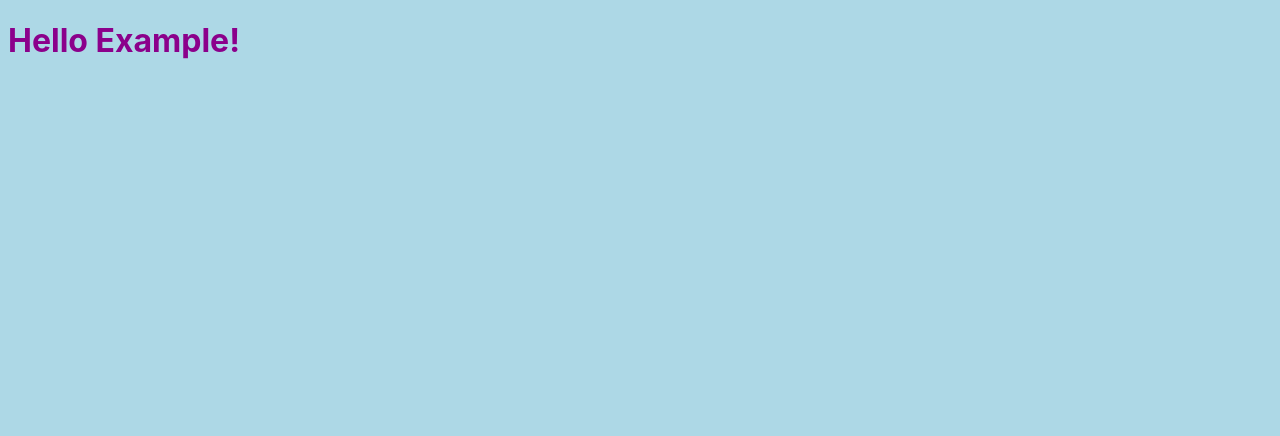
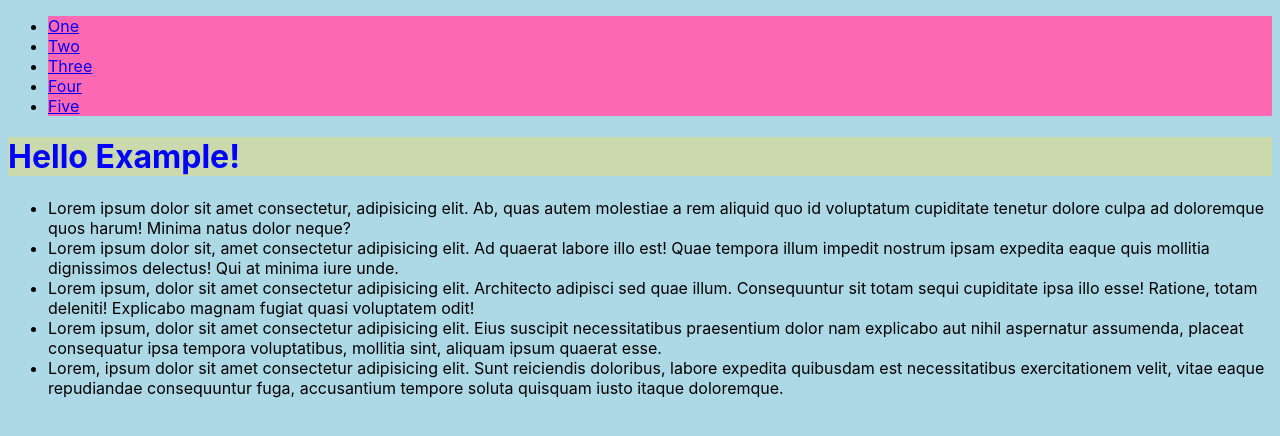
Before and after one commit to djfarly/example-website, a plain HTML site: page index.html in a window 1280 px wide. Drawn offline with Linux system fonts and the light colour scheme.

Commit message:
add things

```diff
--- a/index.html
+++ b/index.html
@@ -8,6 +8,47 @@
     <title>My Example Website</title>
   </head>
   <body>
-    <h1>Hello Example!</h1>
+    <header>
+      <ul>
+        <li class="item item1"><a href="#hallo-one">One</a></li>
+        <li class="item item2"><a href="#hallo-two">Two</a></li>
+        <li class="item item3"><a href="#hallo-three">Three</a></li>
+        <li class="item item4"><a href="#hallo-four">Four</a></li>
+        <li class="item item5"><a href="#hallo-five">Five</a></li>
+      </ul>
+    </header>
+    <main>
+      <h1>Hello Example!</h1>
+      <ul>
+        <li class="item001">
+          Lorem ipsum dolor sit amet consectetur, adipisicing elit. Ab, quas
+          autem molestiae a rem aliquid quo id voluptatum cupiditate tenetur
+          dolore culpa ad doloremque quos harum! Minima natus dolor neque?
+        </li>
+        <li class="item002">
+          Lorem ipsum dolor sit, amet consectetur adipisicing elit. Ad quaerat
+          labore illo est! Quae tempora illum impedit nostrum ipsam expedita
+          eaque quis mollitia dignissimos delectus! Qui at minima iure unde.
+        </li>
+        <li class="item003">
+          Lorem ipsum, dolor sit amet consectetur adipisicing elit. Architecto
+          adipisci sed quae illum. Consequuntur sit totam sequi cupiditate ipsa
+          illo esse! Ratione, totam deleniti! Explicabo magnam fugiat quasi
+          voluptatem odit!
+        </li>
+        <li class="item004">
+          Lorem ipsum, dolor sit amet consectetur adipisicing elit. Eius
+          suscipit necessitatibus praesentium dolor nam explicabo aut nihil
+          aspernatur assumenda, placeat consequatur ipsa tempora voluptatibus,
+          mollitia sint, aliquam ipsum quaerat esse.
+        </li>
+        <li class="item005">
+          Lorem, ipsum dolor sit amet consectetur adipisicing elit. Sunt
+          reiciendis doloribus, labore expedita quibusdam est necessitatibus
+          exercitationem velit, vitae eaque repudiandae consequuntur fuga,
+          accusantium tempore soluta quisquam iusto itaque doloremque.
+        </li>
+      </ul>
+    </main>
   </body>
 </html>
--- a/style.css
+++ b/style.css
@@ -8,6 +8,17 @@ html {
   background-color: lightblue;
 }
 
+nav {
+  color: blue;
+}
+
 h1 {
-  color: darkmagenta;
+  color: blue;
+  background-color: rgb(202, 218, 173);
 }
+
+/* I love Pink */
+
+.item {
+  background-color: hotpink;
+}
```
